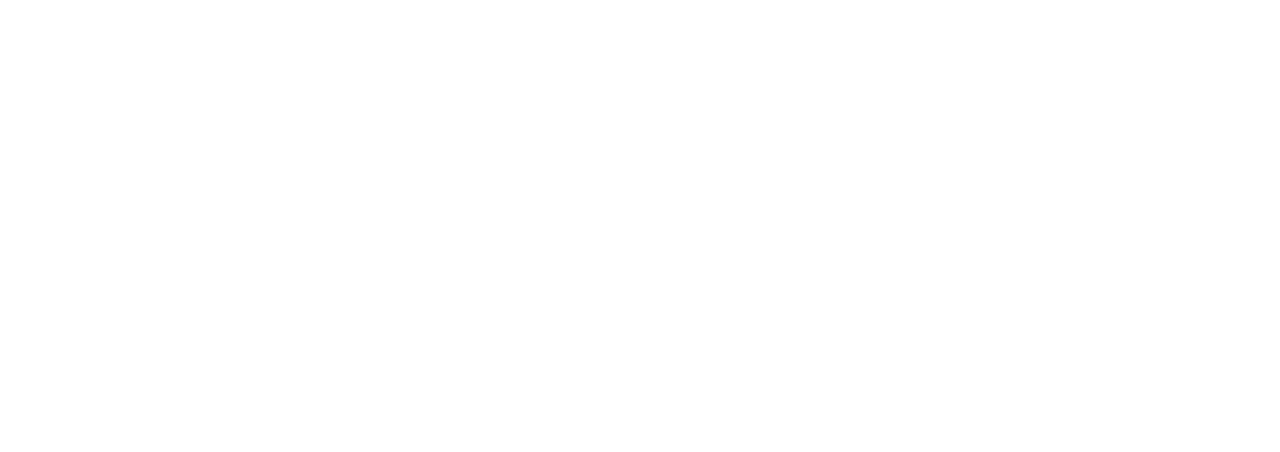
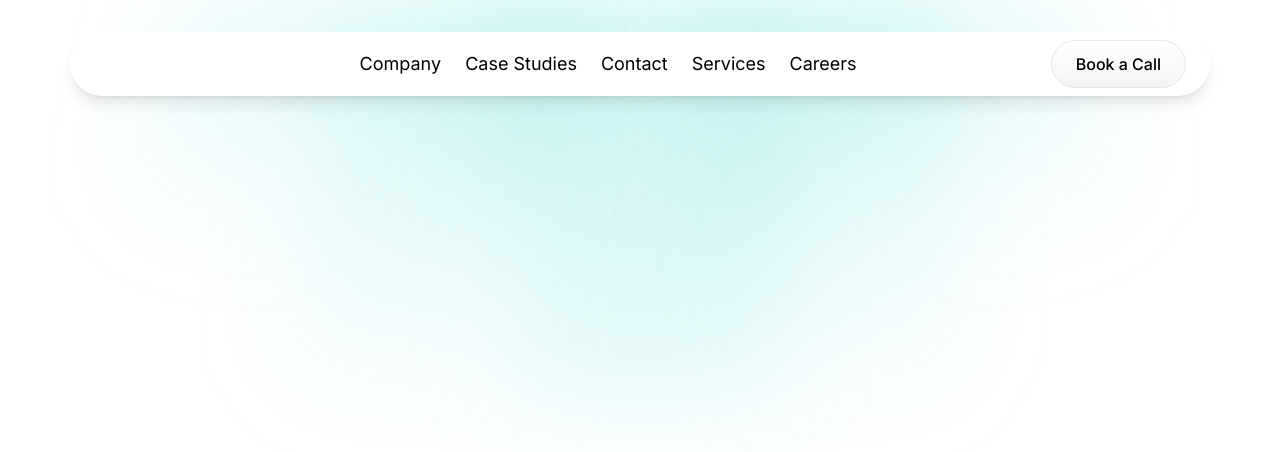
Before and after one commit to Roshen-Perera/ceylon-developers-portfolio, a Next.js app: page /about in a window 1280 px wide. Shown: the top 452 px of the page. Built offline with nearby package versions, Linux system fonts and the light colour scheme.

Commit message:
Refactor About page component layout for improved structure

```diff
--- a/app/about/page.tsx
+++ b/app/about/page.tsx
@@ -1,9 +1,14 @@
+import BlueGlow from '@/components/blueGlow'
+import NavBar from '@/components/navBar'
 import React from 'react'
 
 const Page = () => {
   return (
     <>
-
+    <div className="flex flex-col items-center justify-center">
+        <BlueGlow />
+        <NavBar />
+      </div>
     </>
   )
 }
```
